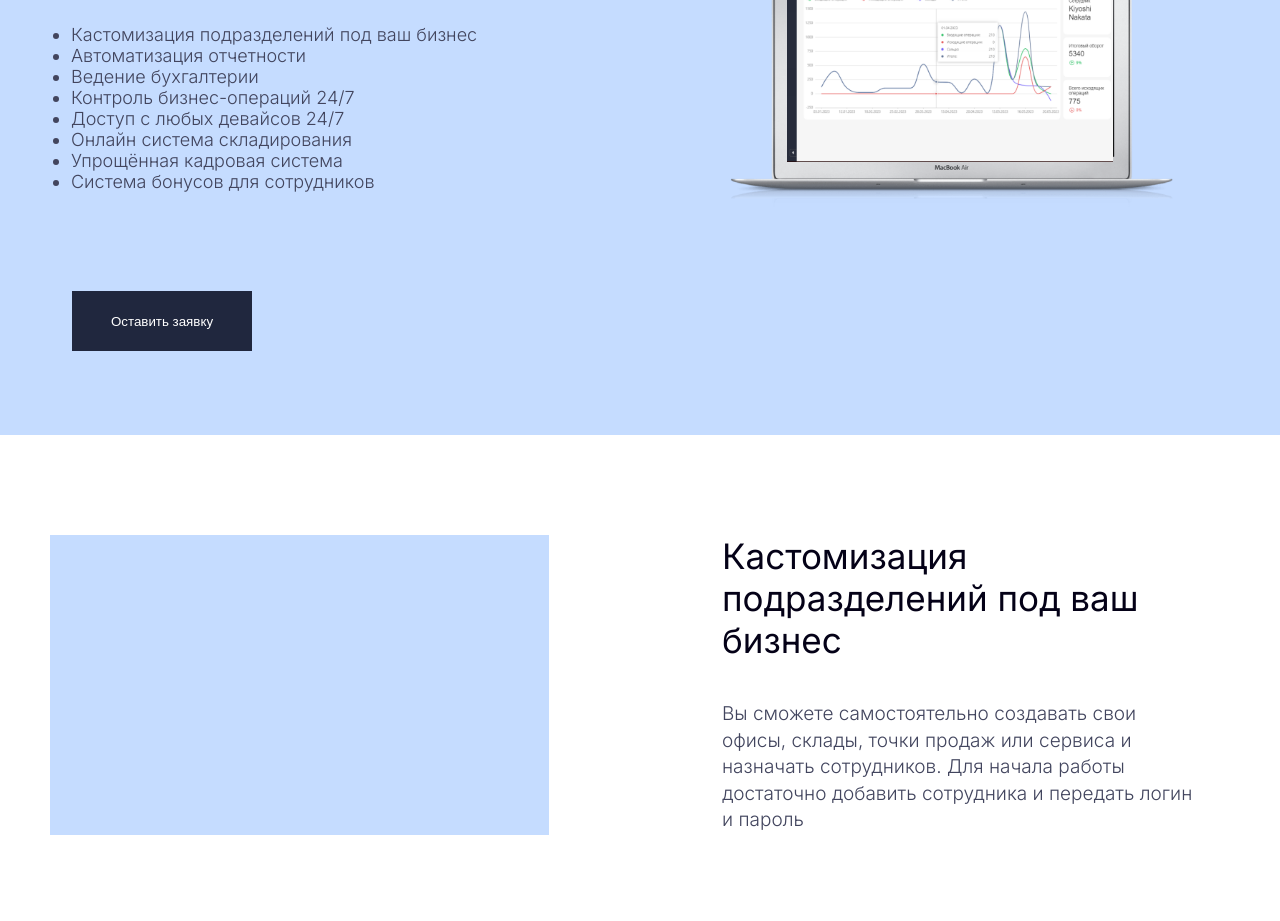
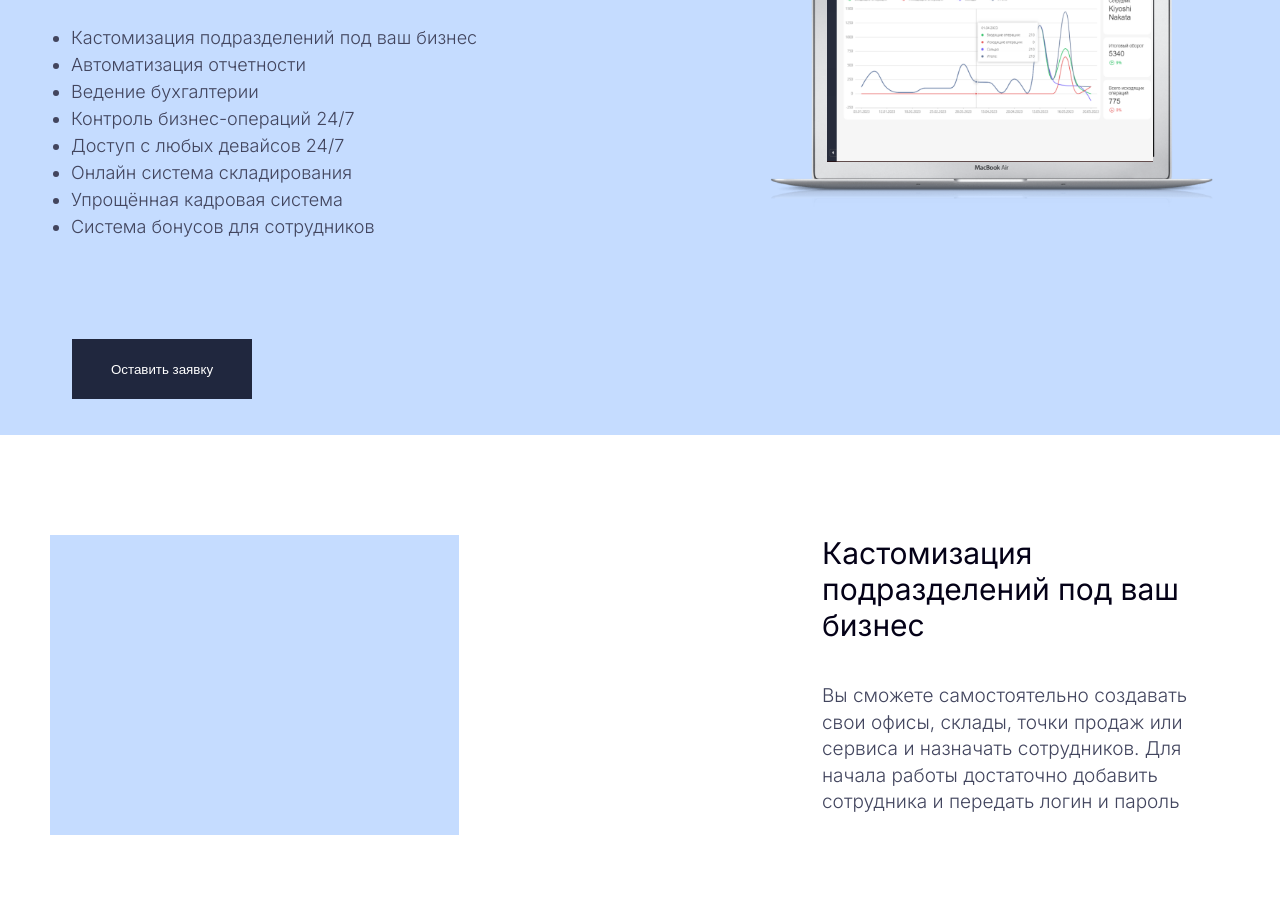
Before and after one commit to saddamjabarov/visor-landing, a plain HTML site: page index.html in a window 1280 px wide. Shown: the part 409-1330 px from the top of the page. Drawn offline with Linux system fonts and the light colour scheme.

Commit message:
adptive section preferences 992px

```diff
--- a/index.html
+++ b/index.html
@@ -153,7 +153,8 @@
         </div>
       </div>
     </section>
-    <section class="prices" id="prices">
+
+    <!-- <section class="prices" id="prices">
       <div class="container">
         <div class="prices__title">план подписки</div>
         <div class="prices__card">
@@ -258,7 +259,7 @@
           </div>
         </div>
       </div>
-    </footer>
+    </footer> -->
     <script src="script/script.js"></script>
   </body>
 </html>
--- a/scss/media.scss
+++ b/scss/media.scss
@@ -73,12 +73,19 @@
 }
 @media (max-width: 99.2em) {
   .main {
+    &__wrapper {
+      grid-template-columns: 44rem 46.3rem;
+    }
+
     &__heading {
       width: 42.8rem;
       font-size: 4rem;
     }
     &__img {
       margin-top: 6.2rem;
+    }
+    &__list {
+      line-height: 1.5;
     }
     .mac-transparent {
       width: 45rem;
@@ -90,4 +97,18 @@
       height: 21rem;
     }
   }
+  .preferences {
+    &__items {
+      grid-template-columns: 40.8rem 40.8rem;
+    }
+    &__img {
+      width: 40.9rem;
+    }
+    &__descr {
+      max-width: 40rem;
+    }
+    &__heading {
+      font-size: 3rem;
+    }
+  }
 }
```
Also changed, not shown: css/style.css.
